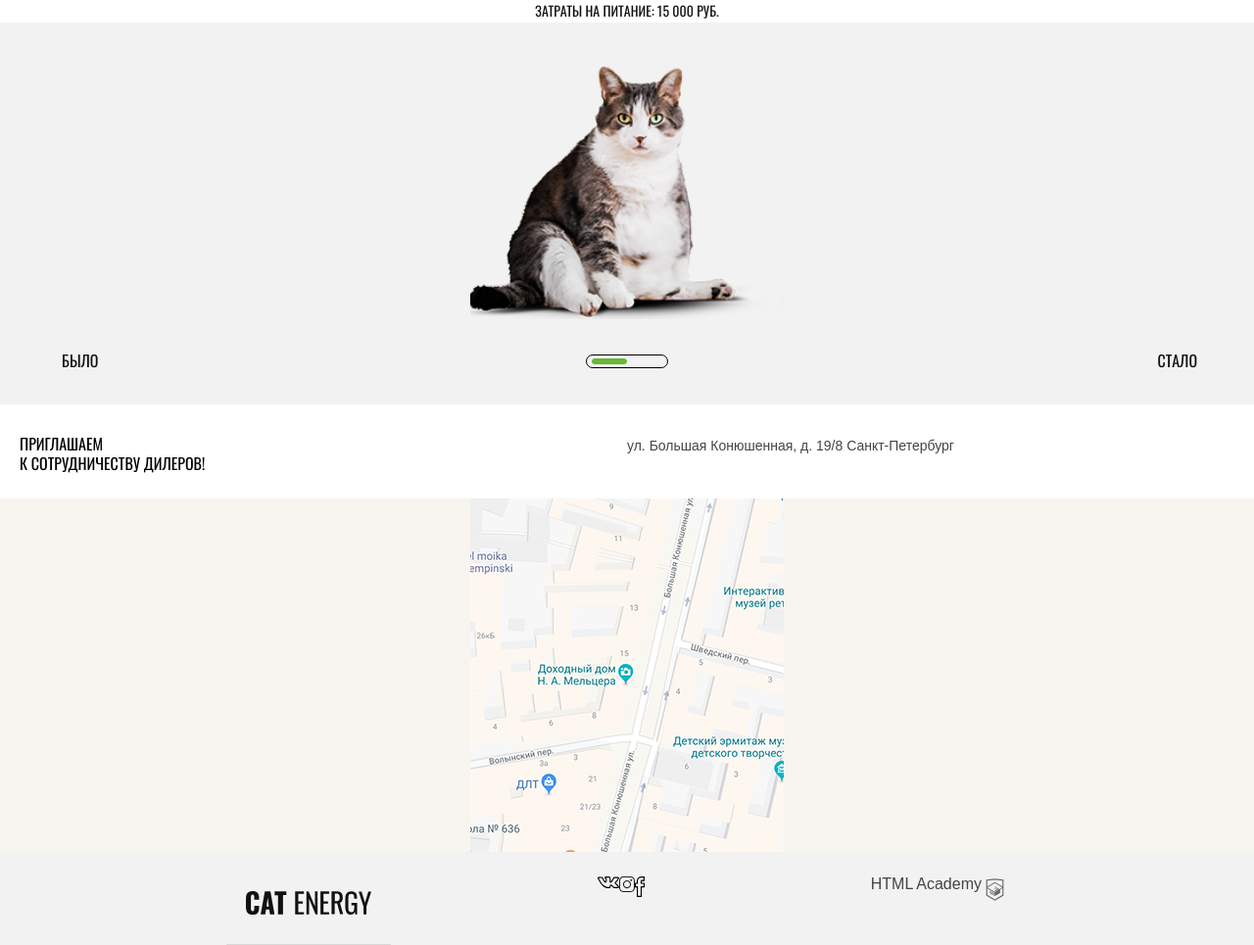
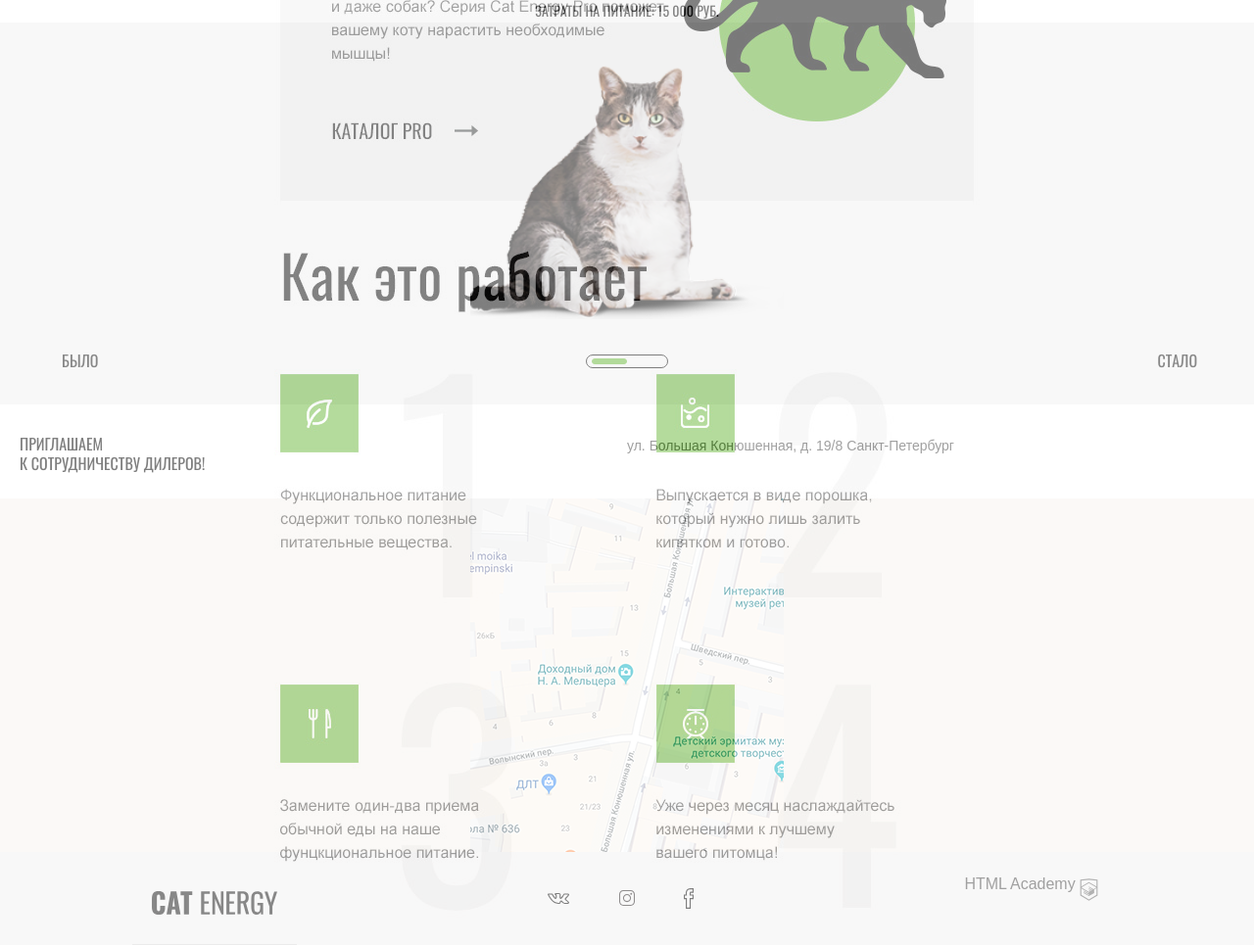
Before and after one commit to dgtr/786315-cat-energy, a website: page source/index.html in a window 1280 px wide. Shown: the part 1519-2484 px from the top of the page at 98% size. Drawn offline with nearby package versions, Linux system fonts and the light colour scheme; files that its build step writes are made by us from their sources; files whose address does not match are found by name.

Commit message:
Работа по выравниванию иконок социальных сетей

```diff
--- a/source/index.html
+++ b/source/index.html
@@ -7,6 +7,36 @@
   <meta charset="utf-8">
   <title>Магазин функционального питания для котов Кэт энерджи</title>
   <link href="css/style.css" rel="stylesheet">
+  <!-- Pixel Glass -->
+  <style>
+  HTML {
+    background-repeat: no-repeat;
+    background-position:  50% 0;
+    /* По умолчанию мобильный макет */
+    background-image: url( "img/cat-energy-index-mobile.jpg" );
+  }
+  /* Планшет */
+  @media ( min-width: 768px ) {
+    HTML {
+      /* Планшетный макет */
+      background-image: url( "img/cat-energy-index-tablet.jpg" );
+    }
+  }
+  /* Десктоп */
+  @media ( min-width: 1440px ) {
+    HTML {
+      /* Десктопный макет */
+      background-image: url( "img/cat-energy-index-desktop.jpg" );
+    }
+  }
+
+  BODY {
+    opacity: .5;
+  }
+</style>
+<link rel="stylesheet" href="../pixel-glass/styles.css">
+<script src="../pixel-glass/script.js"></script>
+<!-- // Pixel Glass -->
 </head>
 <body class=page-index>
   <header class="page-header">
@@ -156,17 +186,17 @@
         <ul class="social__list">
           <li class="social__item">
             <a class="social__link" title="Мы в ВКонтакте" href="">
-              <img class="social__link--vkontakte" src="/img/icon-vk.svg" width="22" height="12" alt="Мы в ВКонтакте">
+              <img class="social__link--vkontakte" src="img/icon-vk.svg" width="22" height="12" alt="Мы в ВКонтакте">
             </a>
           </li>
           <li class="social__item">
             <a class="social__link" title="Мы в Инстаграме" href="">
-              <img class="social__link--instagram" src="/img/icon-insta.svg" width="16" height="16" alt="Мы в Инстаграме">
+              <img class="social__link--instagram" src="img/icon-insta.svg" width="16" height="16" alt="Мы в Инстаграме">
             </a>
           </li>
           <li class="social__item">
             <a class="social__link" title="Мы в Фэйсбуке" href="">
-              <img class="social__link--facebook" src="/img/icon-fb.svg" width="10" height="19" alt="Мы в Фэйсбуке">
+              <img class="social__link--facebook" src="img/icon-fb.svg" width="10" height="19" alt="Мы в Фэйсбуке">
             </a>
           </li>
         </ul>
--- a/source/less/blocs/social.less
+++ b/source/less/blocs/social.less
@@ -1,19 +1,40 @@
 .social__list {
   display: flex;
-  justify-content: center;
-  margin: 0;
+  width: 200px;
+  justify-content: space-around;
+  align-items: center;
+  margin: 0 auto;
   padding: 25px 0;
   list-style: none;
 }
 
 .social__item {
   margin: 0;
+  padding: 0;
 }
 
 .social__link {
   display: block;
-  margin: 0;
+  margin: 0 auto;
   padding: 0;
 
   font-size: 0;
 }
+
+.social__link--vkontakte {
+  display: block;
+  margin: 0 auto;
+  vertical-align: middle;
+}
+
+.social__link--instagram {
+  display: block;
+  margin: 0 auto;
+  vertical-align: middle;
+}
+
+.social__link--facebook {
+  display: block;
+  margin: 0 auto;
+  vertical-align: middle;
+}
```
